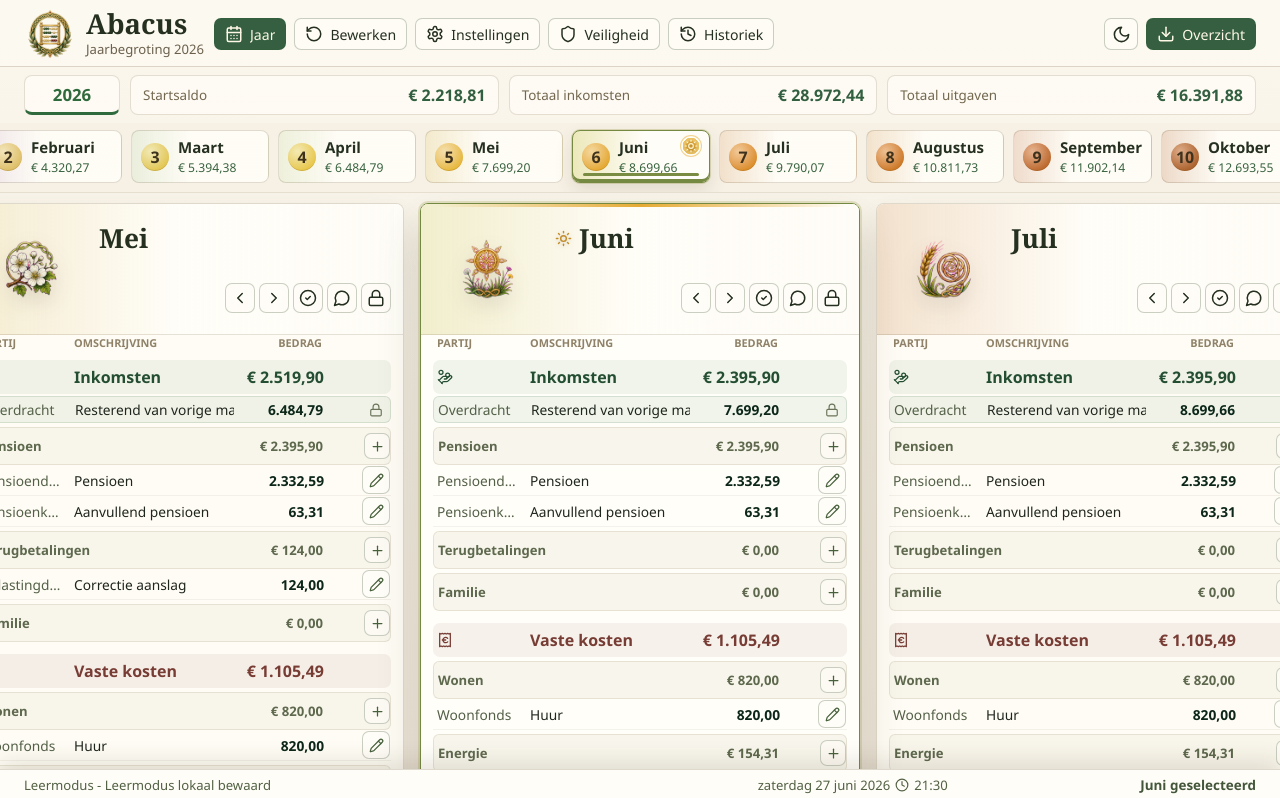
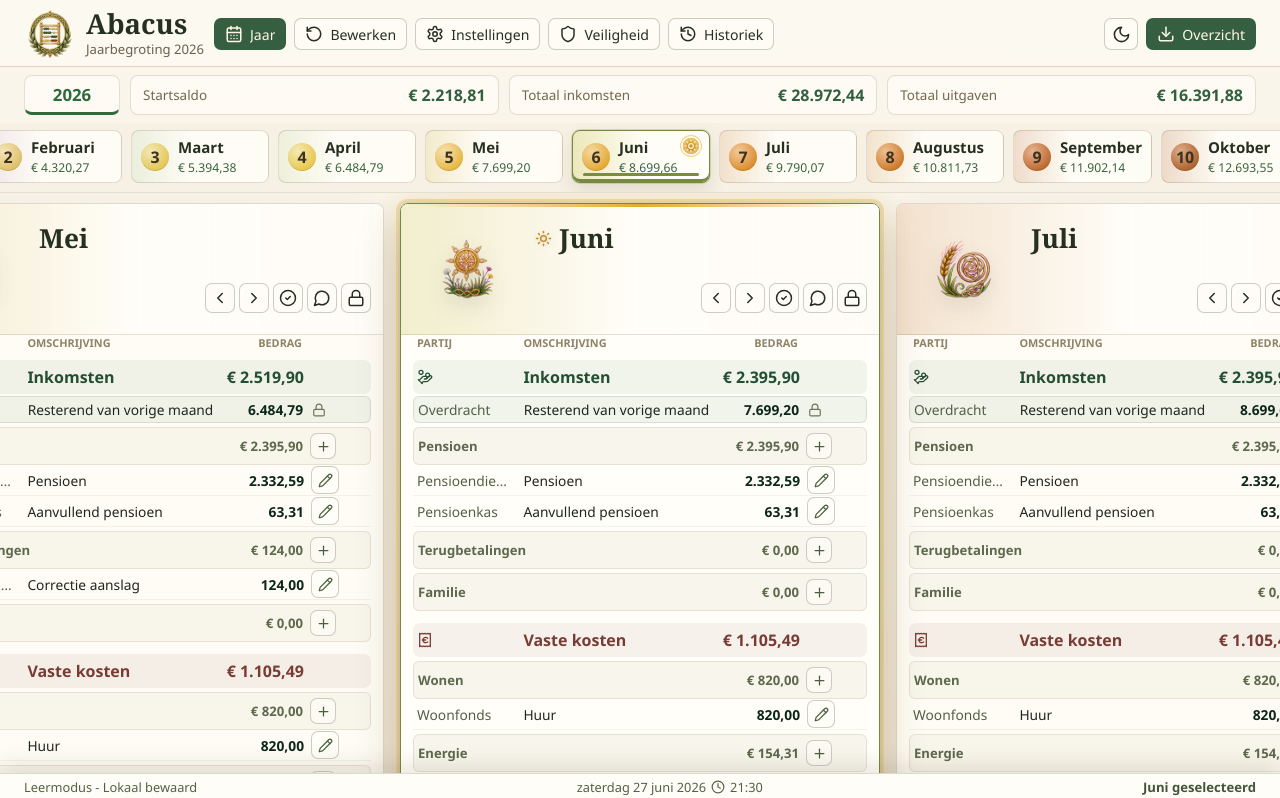
Before and after one commit to monokid/Abacus, a Svelte app: page / in a window 1280 px wide. Shown: the top 798 px of the page. Built offline with nearby package versions, Linux system fonts and the light colour scheme.

Commit message:
Tighten month card ledger layout

```diff
--- a/src/ui/App.svelte
+++ b/src/ui/App.svelte
@@ -143,7 +143,7 @@
     if (!storageReady) return;
     localStorage.setItem(modeStorageKey, appMode);
     localStorage.setItem(storageKeyForMode(appMode), JSON.stringify(book));
-    saveStatus = appMode === "demo" ? "Leermodus lokaal bewaard" : "Productiebestand lokaal bewaard";
+    saveStatus = "Lokaal bewaard";
   });
 
   function loadBookForMode(mode: AppMode): void {
@@ -157,13 +157,13 @@
           book = parsedBook;
           drafts = createDrafts(parsedBook);
           expandedDraftKey = null;
-          saveStatus = mode === "demo" ? "Leermodus lokaal geladen" : "Productiebestand lokaal geladen";
+          saveStatus = "Lokaal geladen";
           return;
         } else {
-          saveStatus = mode === "demo" ? "Lokale leermodus genegeerd" : "Lokaal productiebestand genegeerd";
+          saveStatus = "Lokale gegevens genegeerd";
         }
       } catch {
-        saveStatus = mode === "demo" ? "Leermodus kon niet gelezen worden" : "Productiebestand kon niet gelezen worden";
+        saveStatus = "Kon lokale gegevens niet lezen";
       }
     }
 
--- a/src/ui/styles.css
+++ b/src/ui/styles.css
@@ -483,14 +483,14 @@ h1 {
   align-items: flex-start;
   gap: 16px;
   overflow-x: auto;
-  padding: 10px 24px 76px;
+  padding: 10px 24px 66px;
   scroll-snap-type: x proximity;
   scrollbar-width: none;
   -ms-overflow-style: none;
 }
 
 .board-spacer {
-  flex: 0 0 min(88vw, 410px);
+  flex: 0 0 min(88vw, 460px);
   min-height: 1px;
 }
 
@@ -529,7 +529,7 @@ h1 {
   --ledger-amount: 86px;
   --ledger-action: 60px;
   --ledger-columns: minmax(88px, 0.82fr) minmax(150px, 1.55fr) var(--ledger-amount) var(--ledger-action);
-  flex: 0 0 440px;
+  flex: 0 0 480px;
   overflow: hidden;
   border: 1px solid rgba(112, 92, 58, 0.22);
   border-radius: 8px;
@@ -558,10 +558,13 @@ h1 {
 .month-card.active-card {
   border-color: color-mix(in srgb, var(--month-accent) 64%, #2f6a3c);
   background: rgba(255, 254, 249, 0.98);
+  outline: 2px solid color-mix(in srgb, var(--month-sun) 34%, transparent);
+  outline-offset: 2px;
   z-index: 2;
   box-shadow:
-    0 22px 44px rgba(65, 51, 26, 0.18),
-    0 0 0 2px color-mix(in srgb, var(--month-accent) 24%, transparent);
+    0 24px 48px rgba(65, 51, 26, 0.18),
+    0 0 0 2px color-mix(in srgb, var(--month-accent) 26%, transparent),
+    0 0 30px color-mix(in srgb, var(--month-sun) 24%, transparent);
 }
 
 .evening .month-card {
@@ -753,7 +756,7 @@ h1 {
 
 .subcategory-row .subcategory-add {
   grid-column: 4;
-  justify-self: end;
+  justify-self: start;
 }
 
 .subcategory-add {
@@ -788,12 +791,12 @@ h1 {
 
 .locked-row {
   display: inline-flex;
-  justify-self: end;
-  justify-content: flex-end;
+  justify-self: start;
+  justify-content: flex-start;
   align-items: center;
   gap: 4px;
   width: var(--ledger-action);
-  padding-right: 7px;
+  padding-left: 2px;
   color: #6b745a;
   font-size: 0.76rem;
 }
@@ -871,11 +874,11 @@ h1 {
 .row-actions {
   display: flex;
   justify-self: end;
-  justify-content: flex-end;
+  justify-content: flex-start;
   gap: 3px;
   width: var(--ledger-action);
   min-width: 0;
-  padding-right: 1px;
+  padding-right: 0;
 }
 
 .row-actions button {
@@ -1382,12 +1385,12 @@ h1 {
   bottom: 0;
   left: 0;
   z-index: 8;
-  display: flex;
-  align-items: center;
-  justify-content: space-between;
-  gap: 12px;
+  display: grid;
+  grid-template-columns: minmax(150px, 1fr) minmax(230px, 1.2fr) minmax(130px, 0.85fr);
+  align-items: center;
+  gap: 10px;
   margin: 0;
-  padding: 6px 24px;
+  padding: 4px 24px;
   border: 1px solid rgba(105, 87, 53, 0.22);
   border-right: 0;
   border-bottom: 0;
@@ -1396,7 +1399,7 @@ h1 {
   background: #fffdf7;
   box-shadow: 0 -8px 22px rgba(65, 51, 26, 0.12);
   color: #526144;
-  font-size: 0.82rem;
+  font-size: 0.8rem;
 }
 
 .status-bar span {
@@ -1410,17 +1413,20 @@ h1 {
 }
 
 .status-bar strong {
-  flex: 0 0 auto;
+  min-width: 0;
+  overflow: hidden;
+  text-align: right;
+  text-overflow: ellipsis;
+  white-space: nowrap;
   color: #43563a;
-  font-size: 0.84rem;
+  font-size: 0.82rem;
 }
 
 .status-mode {
-  flex: 1 1 220px;
+  justify-content: flex-start;
 }
 
 .status-date {
-  flex: 1 1 230px;
   justify-content: center;
 }
 
@@ -1454,27 +1460,25 @@ h1 {
     --ledger-amount: 72px;
     --ledger-action: 58px;
     --ledger-columns: minmax(62px, 0.78fr) minmax(92px, 1.45fr) var(--ledger-amount) var(--ledger-action);
-    flex-basis: min(92vw, 410px);
+    flex-basis: min(94vw, 430px);
   }
 
   .status-bar {
     right: 0;
     bottom: 0;
     left: 0;
-    flex-wrap: wrap;
+    grid-template-columns: minmax(74px, 0.7fr) minmax(0, 1.2fr) minmax(86px, 0.82fr);
+    gap: 6px;
+    padding: 4px 8px;
+    font-size: 0.72rem;
+  }
+
+  .status-mode {
+    justify-content: flex-start;
+  }
+
+  .status-date {
     justify-content: center;
-    gap: 3px 10px;
-    padding: 5px 10px;
-    font-size: 0.78rem;
-  }
-
-  .status-mode {
-    flex-basis: 100%;
-    justify-content: center;
-  }
-
-  .status-date {
-    flex-basis: auto;
   }
 }
 
```
Also changed, not shown: tests/smoke/input-smoke.mjs (+49 -5 lines).
